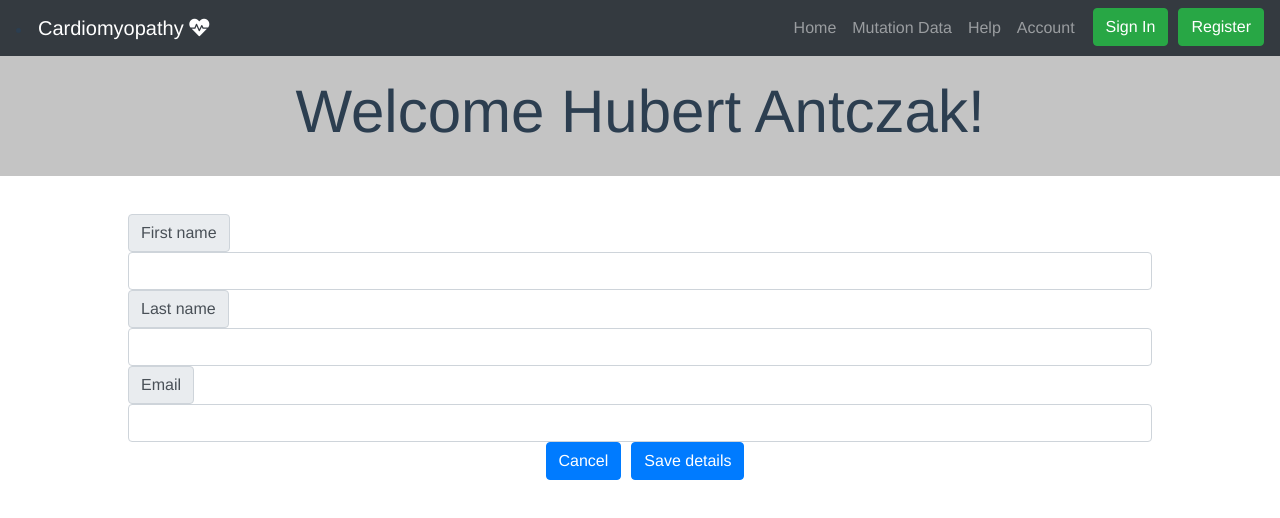
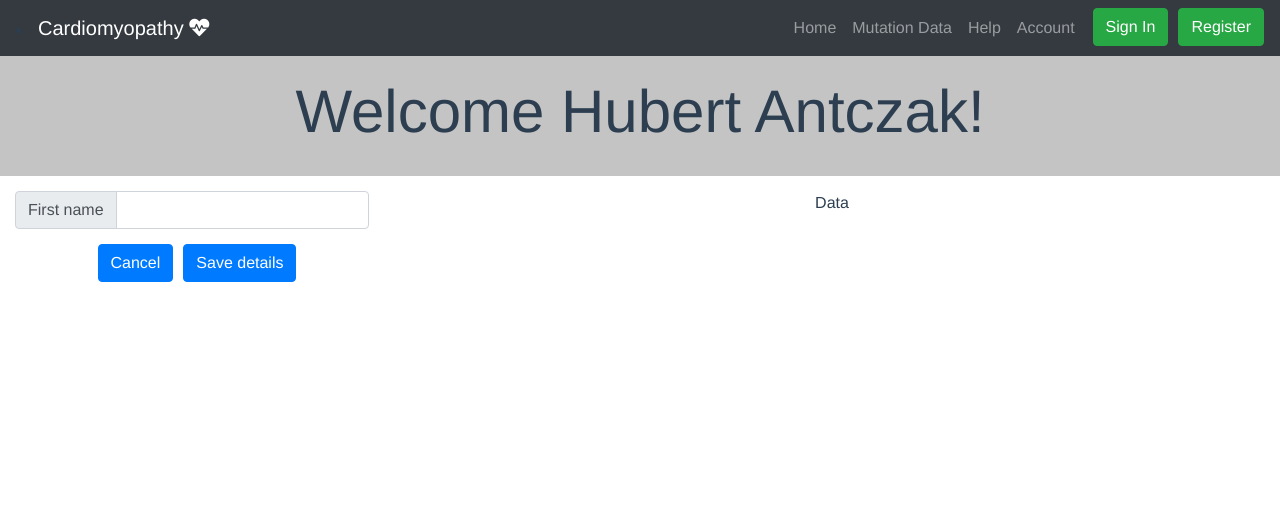
Before and after one commit to FaizanK001/uni-project, a Vue app: page /account in a window 1280 px wide. Both pictures are taken after a click on the button "Update details". Shown: the top 518 px of the page. Built offline with nearby package versions, Linux system fonts and the light colour scheme.

Commit message:
changes to Account page, added a data box

```diff
--- a/src/components/AccountUpdate.vue
+++ b/src/components/AccountUpdate.vue
@@ -1,19 +1,14 @@
 <template>
-    <div class="d-flex flex-column">
-    <div class="input-group-prepend">
-        <span class="input-group-text">First name</span>
-    </div>
-    <input type="text" class="form-control">
+<div class="input-group">
 
-    <div class="input-group-prepend">
-        <span class="input-group-text">Last name</span>
-    </div>
-    <input type="text" class="form-control">
 
-    <div class="input-group-prepend">
-        <span class="input-group-text">Email</span>
-    </div>
-    <input type="text" class="form-control">
+
+
+        <div class="input-group-prepend">
+            <span class="input-group-text">First name</span>
+        </div>
+        <input type="text" class="form-control">
+
 </div>
 </template>
 
@@ -24,5 +19,7 @@ export default {
 </script>
 
 <style>
-
+.input-group {
+    padding-bottom: 15px;
+}
 </style>
--- a/src/components/Navbar.vue
+++ b/src/components/Navbar.vue
@@ -11,7 +11,7 @@
       <router-link class="nav-link" to="/">Home</router-link>
     </li>
     <li class="nav-item">
-      <router-link class="nav-link" to="/mutation-data">Mutation Data</router-link>
+      <router-link class="nav-link" to="/graphs">Mutation Data</router-link>
     </li>
     <li class="nav-item">
       <router-link class="nav-link" to="/help">Help</router-link>
--- a/src/router/index.js
+++ b/src/router/index.js
@@ -1,6 +1,6 @@
 import { createRouter, createWebHistory } from 'vue-router'
 import Home from '../views/Home.vue'
-import Mutation_data from '../views/Mutation-data.vue'
+import Graphs from '../views/Graphs.vue'
 import Login from '../views/Login.vue'
 import Register from '../views/Register.vue'
 import Account from '../views/Account.vue'
@@ -20,9 +20,9 @@ const routes = [
     component: () => import(/* webpackChunkName: "about" */ '../views/Help.vue')
   },
   {
-    path: '/mutation-data',
-    name: 'Mutation-data',
-    component: Mutation_data
+    path: '/graphs',
+    name: 'Graphs',
+    component: Graphs
   },
   {
     path: '/login',
--- a/src/views/Account.vue
+++ b/src/views/Account.vue
@@ -1,11 +1,12 @@
 <template>
-  <div class="account">
+  <div class="account d-flex flex-wrap justify-content-start">
 
-    <div class="d-flex align-items-center justify-content-center welcome-box">
+    <div class="d-flex w-100 align-items-center justify-content-center welcome-box">
       <h1 class="welcome-text">Welcome {{ firstname }} {{ lastname }}! </h1>
     </div>
 
-    <div class="display-box justify-content-center">
+
+      <div class="details-display-box">
         <!-- User profile display -->
         <div v-if="updateCheck === false">
           <account-details></account-details>
@@ -19,6 +20,12 @@
           <button type="button" class="btn btn-primary" @click="updateProfile()">Save details</button>
         </div>
       </div>
+
+      <!-- Data Section -->
+      <div class="data-display-box">
+        <p>Data</p>
+      </div>
+
   </div>
 </template>
 
@@ -58,10 +65,14 @@ export default {
   font-size: 60px;
 }
 
-.display-box {
-  margin-top: 3%;
-  margin-left: 10%;
-  margin-right: 10%;
+.details-display-box {
+  padding: 15px;
+  width: 30%;
+}
+
+.data-display-box {
+  padding: 15px;
+  width: 70%;
 }
 
 </style>
```
Also changed, not shown: src/views/Graphs.vue (renamed from src/views/Mutation-data.vue). Lines whose indentation alone changed are shown as unchanged.
